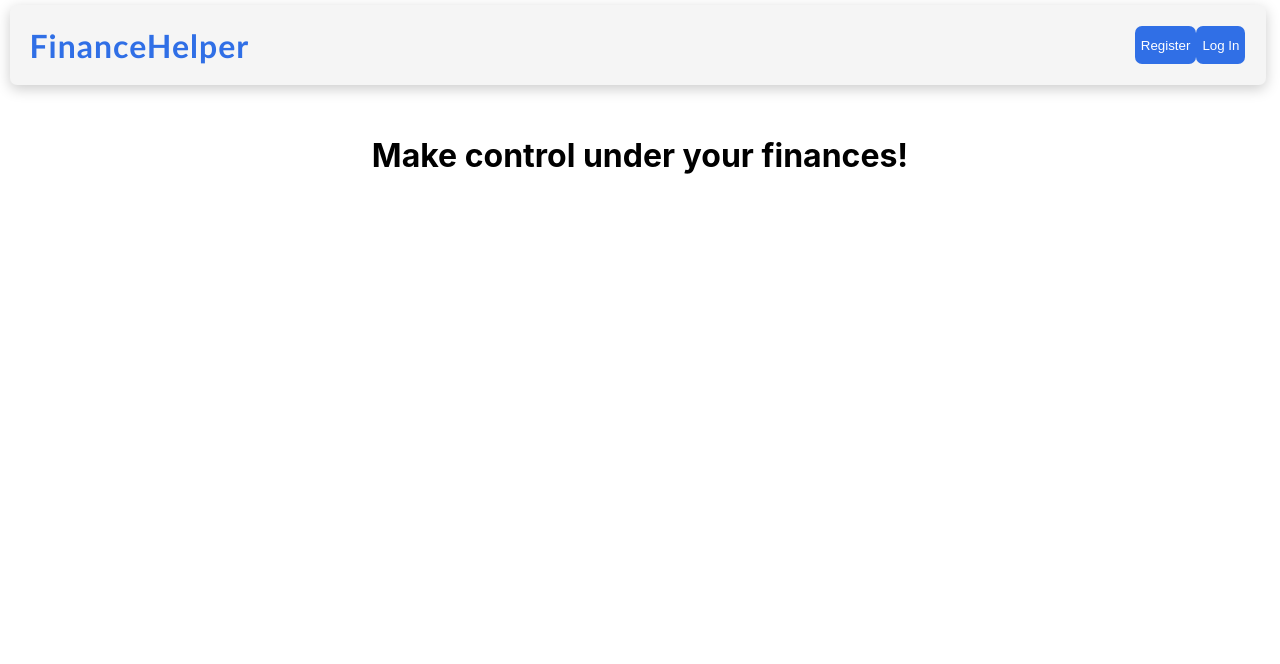
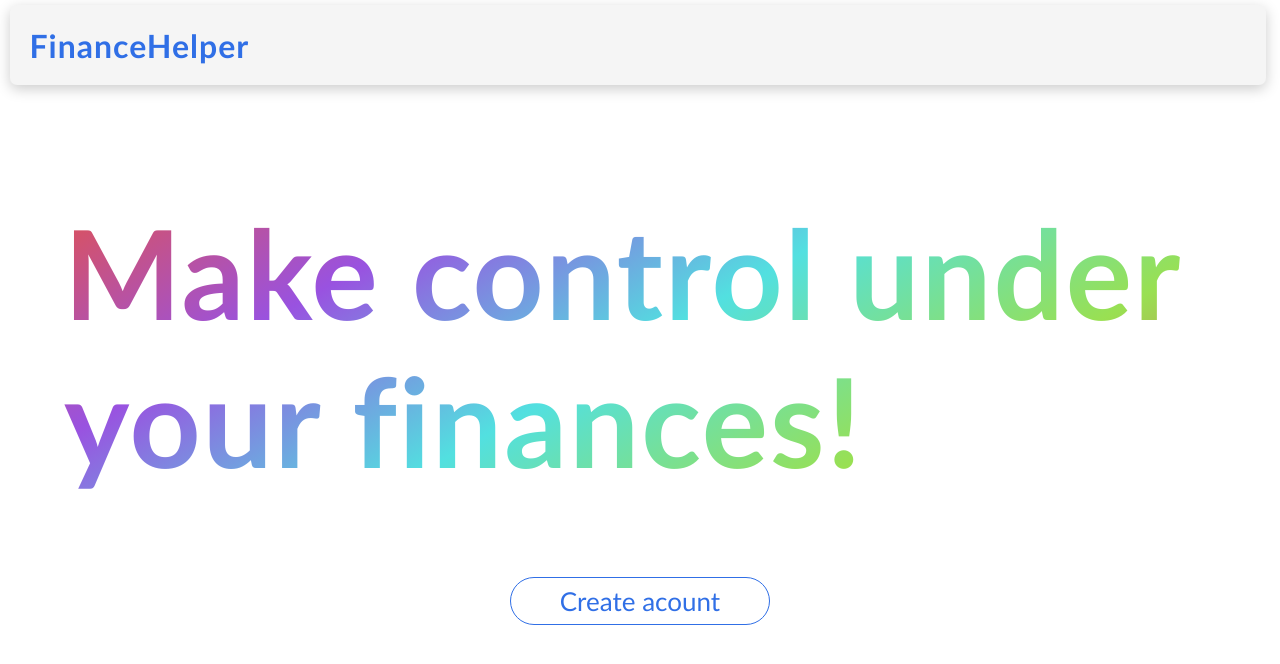
Before and after one commit to BillerJully/FSA-1, a React (Create React App) app in the folder client/: page / in a window 1280 px wide. Shown: the top 664 px of the page. Built offline with nearby package versions, Linux system fonts and the light colour scheme.

Commit message:
added some design for main page

```diff
--- a/client/src/components/header/Header.js
+++ b/client/src/components/header/Header.js
@@ -11,7 +11,7 @@ export default function Header() {
                 </NavLink>
             </div>
             <div className={styles.middleHeader}></div>
-
+            {/*
             <div className={styles.rightHeader}>
                 <NavLink to="/register">
                     <button className={styles.headerButton}>Register</button>
@@ -19,7 +19,7 @@ export default function Header() {
                 <NavLink to="/login">
                     <button className={styles.headerButton}>Log In</button>
                 </NavLink>
-            </div>
+            </div> */}
         </div>
     )
 }
--- a/client/src/components/userAuth/Login.js
+++ b/client/src/components/userAuth/Login.js
@@ -1,6 +1,6 @@
 import React, { useState } from 'react'
 import axios from 'axios'
-import { useNavigate } from 'react-router-dom'
+import { useNavigate, NavLink } from 'react-router-dom'
 import styles from './UserAuth.module.css'
 
 const SERVER_URL = 'http://localhost:5000/api/login'
@@ -65,6 +65,13 @@ export default function () {
                         <button type="submit" className={styles.formButton}>
                             Log in!
                         </button>
+                        <NavLink to="/register">
+                            <button
+                                className={`${styles.formButton} ${styles.navButton}`}
+                            >
+                                Don`t have account?
+                            </button>
+                        </NavLink>
                     </div>
                 </form>
             </div>
--- a/client/src/components/userAuth/Register.js
+++ b/client/src/components/userAuth/Register.js
@@ -1,4 +1,5 @@
 import React, { useState } from 'react'
+import { NavLink } from 'react-router-dom'
 import axios from 'axios'
 import styles from './UserAuth.module.css'
 
@@ -63,6 +64,13 @@ export default function Register() {
                     <button type="submit" className={styles.formButton}>
                         Create account now!
                     </button>
+                    <NavLink to="/login">
+                        <button
+                            className={`${styles.formButton} ${styles.navButton}`}
+                        >
+                            Have account?
+                        </button>
+                    </NavLink>
                 </div>
             </form>
         </div>
--- a/client/src/components/userAuth/UserAuth.module.css
+++ b/client/src/components/userAuth/UserAuth.module.css
@@ -7,7 +7,9 @@
 
 .inputContainer {
     width: 300px;
+    box-sizing: border-box;
     display: flex;
+    justify-content: center;
 }
 
 .labelHolder {
@@ -16,22 +18,26 @@
 .inputHolder {
     margin: 5px;
     box-sizing: border-box;
-    width: 280px;
+    width: 100vw;
     height: 34px;
     border-radius: 3px;
     border: 0.5px solid grey;
 }
 
 .formButtonsContainer {
+    width: 300px;
+    box-sizing: border-box;
     display: flex;
-    justify-content: center;
+    justify-content: space-between;
     align-items: center;
+    padding: 5px;
+    gap: 10px;
     margin-top: 22px;
 }
 
 .formButton {
     height: 38px;
-    width: 168px;
+    width: 128px;
     background-color: #007bff;
     color: white;
     letter-spacing: 2px;
@@ -46,3 +52,7 @@
     background-color: #3d96f6;
     transition: 0.5s;
 }
+
+.navButton {
+    background-color: #168055;
+}
--- a/client/src/pages/mainPage/MainPage.js
+++ b/client/src/pages/mainPage/MainPage.js
@@ -1,11 +1,22 @@
 import React, { useState, useEffect } from 'react'
+import { NavLink } from 'react-router-dom'
+import styles from './MainPage.module.css'
 
 export default function MainPage() {
     const fullText = 'Make control under your finances!'
 
     return (
-        <div>
-            <h1>{fullText}</h1>
+        <div className={styles.mainPageContainer}>
+            <div className={styles.titleContainer}>
+                <h1 className={styles.mainTitle}>{fullText}</h1>
+            </div>
+            <div className={styles.buttonContainer}>
+                <NavLink to="/register">
+                    <button className={styles.mainPageButton}>
+                        Create acount
+                    </button>
+                </NavLink>
+            </div>
         </div>
     )
 }
--- /dev/null
+++ b/client/src/pages/mainPage/MainPage.module.css
@@ -0,0 +1,52 @@
+.mainPageContainer {
+    width: 90vw;
+    display: flex;
+    flex-direction: column;
+    justify-content: center;
+    align-items: center;
+}
+
+.mainTitle {
+    font-size: 124px;
+    letter-spacing: 2px;
+    font-weight: 700;
+    font-family: 'Gill Sans', 'Gill Sans MT', Calibri, 'Trebuchet MS',
+        sans-serif;
+    background: linear-gradient(
+        330deg,
+        #e05252 0%,
+        #99e052 25%,
+        #52e0e0 50%,
+        #9952e0 75%,
+        #e05252 100%
+    );
+    -webkit-background-clip: text;
+    -webkit-text-fill-color: transparent;
+}
+
+.buttonContainer {
+    display: flex;
+    justify-content: center;
+    width: 30vw;
+}
+
+.mainPageButton {
+    border: 1.5px solid rgb(48, 111, 230);
+    color: rgb(48, 111, 230);
+    height: 48px;
+    width: 260px;
+    font-size: 26px;
+    font-weight: 500;
+    border-radius: 28px;
+    font-family: 'Gill Sans', 'Gill Sans MT', Calibri, 'Trebuchet MS',
+        sans-serif;
+    background: none;
+    cursor: pointer;
+}
+
+.mainPageButton:hover,
+.mainPageButton:focus {
+    color: rgb(37, 97, 201);
+    font-weight: 600;
+    border: 3px solid rgb(96, 144, 233);
+}
```
